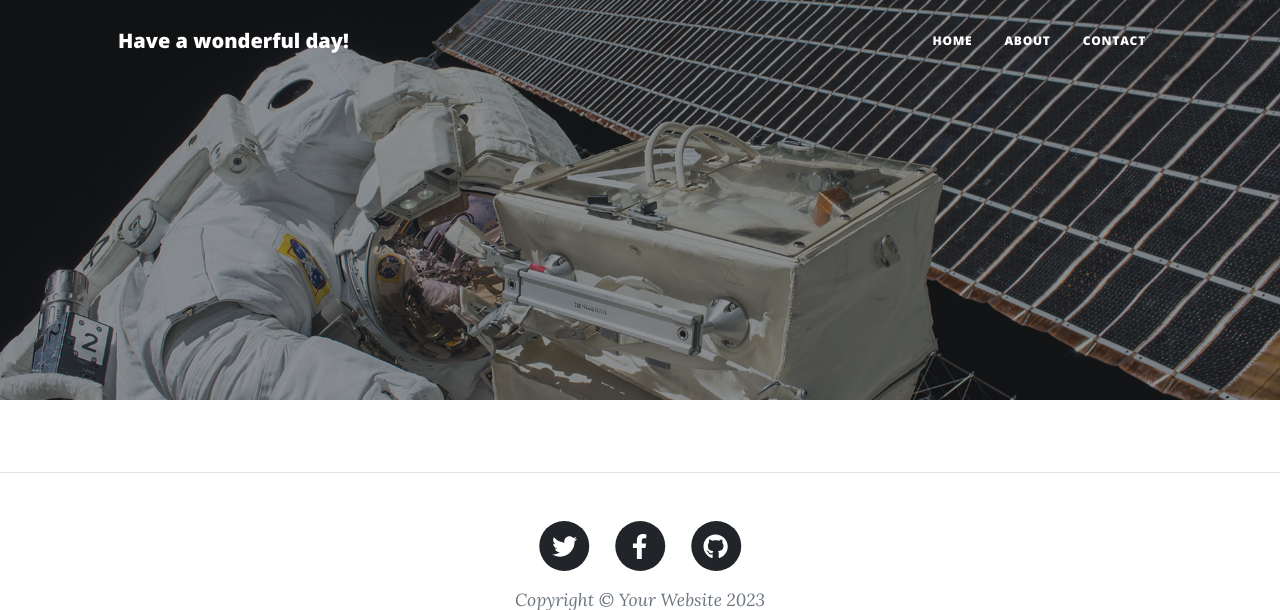
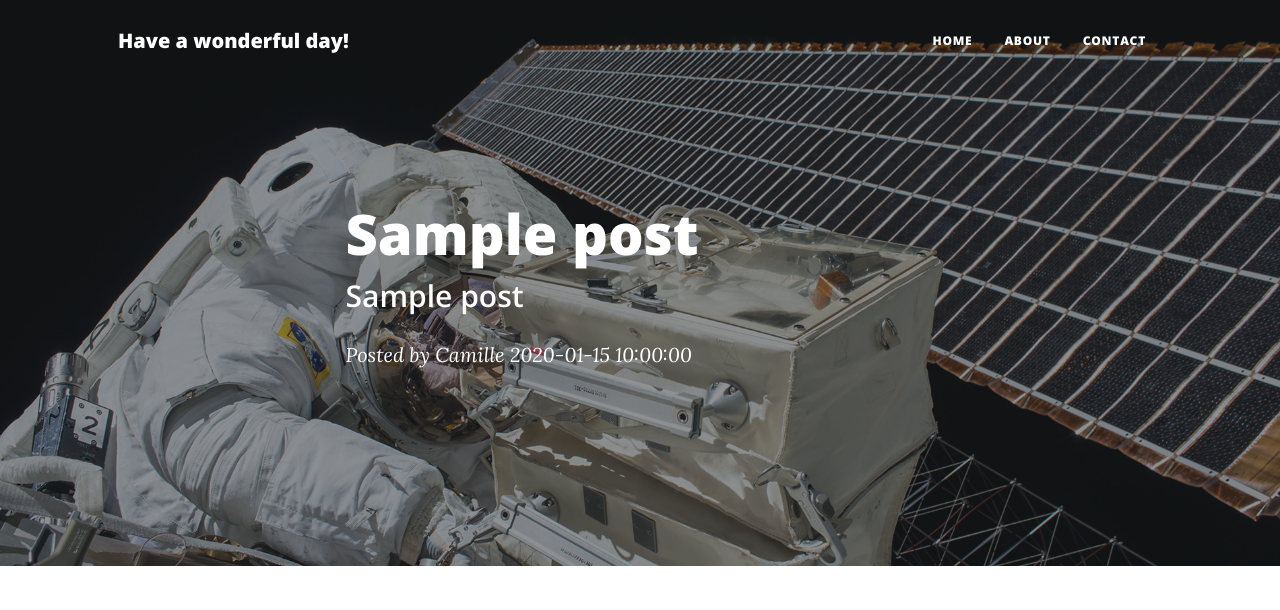
Before and after one commit to CamilleOnoda/100_days_Python, a Flask app: template Day_59/upgraded-blog/templates/post.html in a window 1280 px wide. Shown: the top 610 px of the page. Run offline with Flask 3, Linux system fonts and the light colour scheme; the template is opened without the code that fills it: most values are stand-ins (such as "Sample title", 1, 10 or a date in 2020); some libraries are stand-ins or nearby versions.

Commit message:
Remove the for loop and if statement

```diff
--- a/Day_59/upgraded-blog/templates/post.html
+++ b/Day_59/upgraded-blog/templates/post.html
@@ -4,20 +4,16 @@
             <div class="container position-relative px-4 px-lg-5">
                 <div class="row gx-4 gx-lg-5 justify-content-center">
                     <div class="col-md-10 col-lg-8 col-xl-7">
-                        {% for blog_post in posts: %}
-                            {% if id == blog_post["id"]: %}
                         <div class="post-heading">
-                            <h1>{{ blog_post["title"] }}</h1>
+                            <h1>{{post.title}}</h1>
                             <h2 class="subheading">
-                                {{ blog_post["subtitle"] }}</h2>
+                                {{post.subtitle}}</h2>
                             <span class="meta">
                                 Posted by
                                 <a href="#!">Camille</a>
-                                {{ blog_post["date"] }}
+                                {{post.date}}
                             </span>
                         </div>
-                            {% endif %}
-                        {% endfor %}
                     </div>
                 </div>
             </div>
@@ -26,13 +22,9 @@
         <article class="mb-4">
             <div class="container px-4 px-lg-5">
                 <div class="row gx-4 gx-lg-5 justify-content-center">
-                    {% for blog_post in posts: %}
                     <div class="col-md-10 col-lg-8 col-xl-7">
-                        {% if id == blog_post["id"]: %}
-                            {{ blog_post["body"] }}
+                        {{post.body}}
                     </div>
-                        {% endif %}
-                    {% endfor %}
                 </div>
             </div>
         </article>
```
